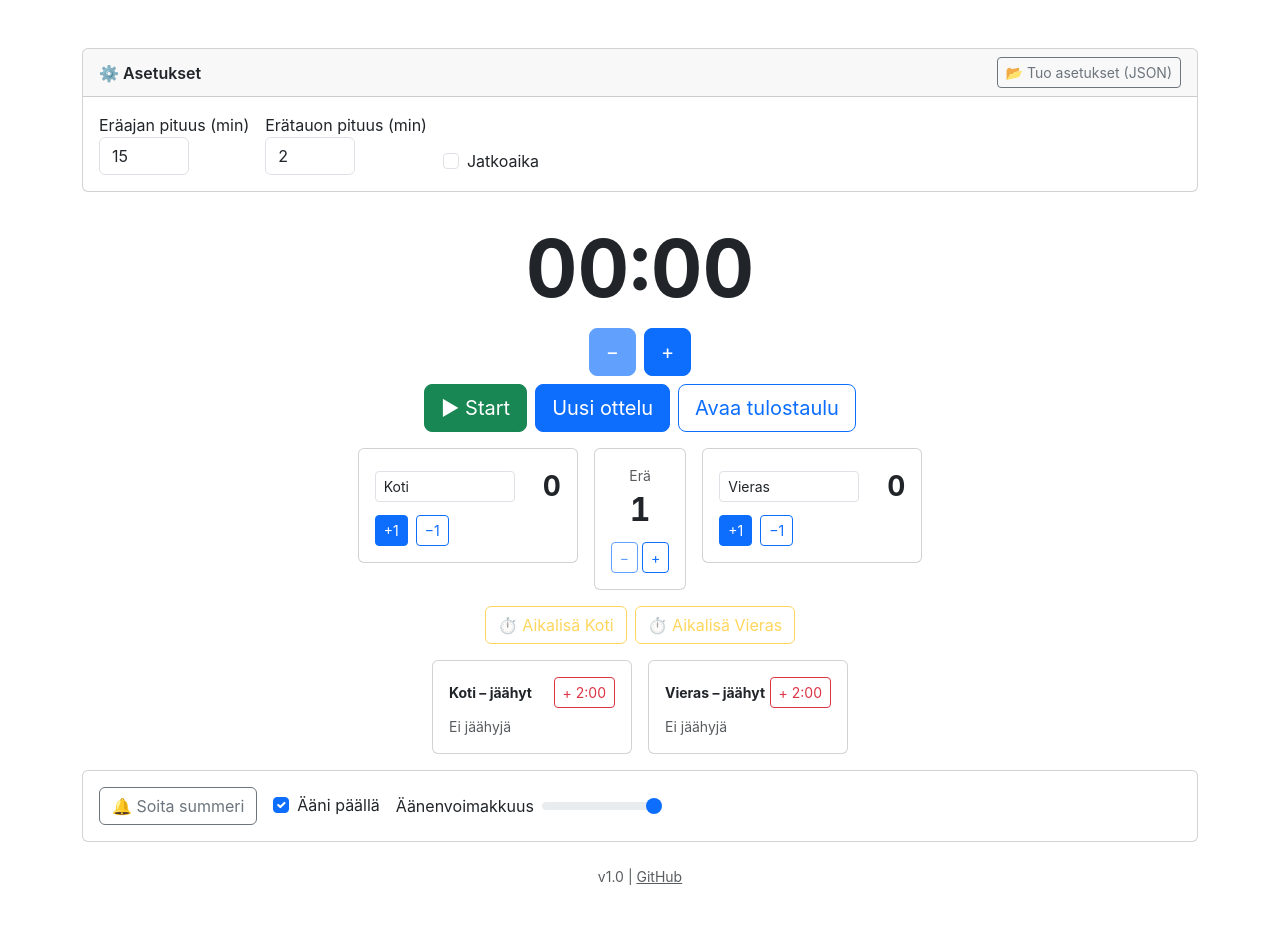
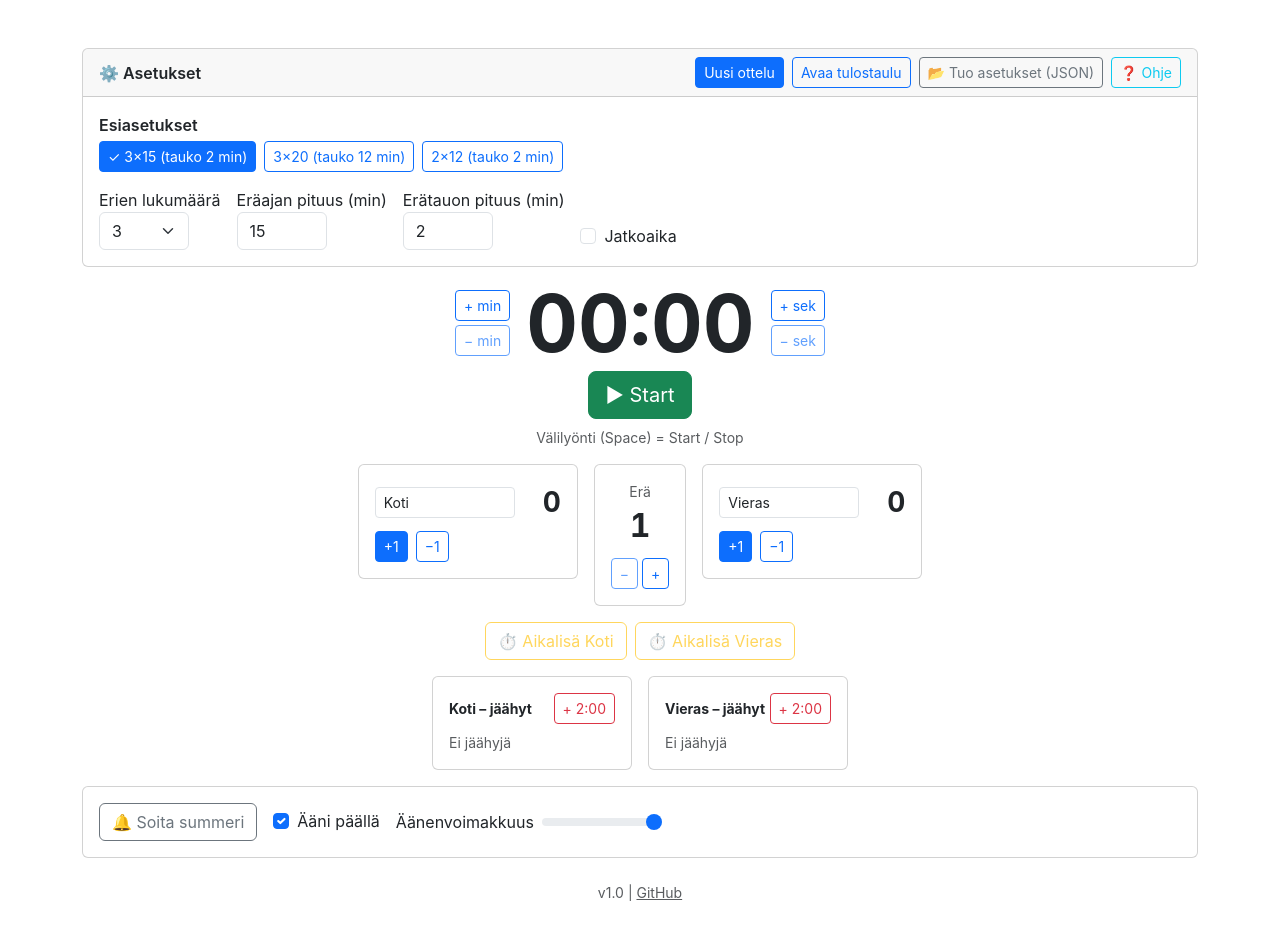
Before and after one commit to ikivela/tulostaulu, a React (Create React App) app: page / in a window 1280 px wide. Shown: the top 940 px of the page. Built offline with nearby package versions, Linux system fonts and the light colour scheme.

Commit message:
Added clock buttons and help dialog

```diff
--- a/src/App.js
+++ b/src/App.js
@@ -18,9 +18,18 @@ const formatMMSS = (totalSeconds) => {
 // ---------- State ----------
 const MAX_SECONDS = 59 * 60 + 59;
 
+const PRESETS = [
+  { label: "3×15 (tauko 2 min)", totalPeriods: 3, periodDuration: 15, breakMinutes: 2 },
+  { label: "3×20 (tauko 12 min)", totalPeriods: 3, periodDuration: 20, breakMinutes: 12 },
+  { label: "2×12 (tauko 2 min)", totalPeriods: 2, periodDuration: 12, breakMinutes: 2 },
+];
+
 const initialState = {
   seconds: 0,
+  activePreset: 0, // indeksi PRESETS-taulukkoon, null = mukautettu
   periodDuration: 15, // oletus 15 min (nyt minuutteina)
+  totalPeriods: 3, // erien lukumäärä (2 tai 3)
+  breakMinutes: 2, // erätauon pituus minuuteissa
   running: false,
   direction: "up", // "up" | "down"
   period: 1, // 1..4
@@ -45,7 +54,8 @@ const initialState = {
 
 function reducer(state, action) {
   // Lasketaan voimassa oleva eräaika: jatkoajalla käytetään overtimeDuration
-  const effectivePeriodDuration = (state.overtime && state.period === 4)
+  const otPeriod = (state.totalPeriods ?? 3) + 1;
+  const effectivePeriodDuration = (state.overtime && state.period === otPeriod)
     ? state.overtimeDuration
     : state.periodDuration;
 
@@ -61,9 +71,37 @@ function reducer(state, action) {
       if (state.timeout && state.timeout.active) return state;
       return { ...state, seconds: Math.max(0, state.seconds - 1), rev: state.rev + 1 };
     }
+    case "SET_SECONDS": {
+      if (state.timeout && state.timeout.active) return state;
+      if (state.running) return state;
+      const periodSeconds = effectivePeriodDuration * 60;
+      const val = clamp(Number(action.value) || 0, 0, periodSeconds);
+      return { ...state, seconds: val, rev: state.rev + 1 };
+    }
     case "SET_PERIOD_DURATION": {
       const duration = Math.max(1, Number(action.duration) || 20);
-      return { ...state, periodDuration: duration };
+      return { ...state, periodDuration: duration, activePreset: null };
+    }
+    case "SET_TOTAL_PERIODS": {
+      const tp = clamp(Number(action.value) || 3, 2, 3);
+      return { ...state, totalPeriods: tp, activePreset: null, rev: state.rev + 1 };
+    }
+    case "SET_BREAK_MINUTES": {
+      const bm = clamp(Number(action.value) || 2, 1, 60);
+      return { ...state, breakMinutes: bm, activePreset: null, rev: state.rev + 1 };
+    }
+    case "SET_ACTIVE_PRESET": {
+      const idx = action.index;
+      const p = PRESETS[idx];
+      if (!p) return state;
+      return {
+        ...state,
+        activePreset: idx,
+        periodDuration: p.periodDuration,
+        totalPeriods: p.totalPeriods,
+        breakMinutes: p.breakMinutes,
+        rev: state.rev + 1,
+      };
     }
     case "TICK": {
       // Tick either main game clock (when running) OR timeout (when active) OR break
@@ -141,7 +179,9 @@ function reducer(state, action) {
         rev: state.rev + 1
       };
     }
-    case "RESET_ALL":
+    case "RESET_ALL": {
+      // Säilytetään aktiivinen esiasetus ja sen asetukset
+      const preset = state.activePreset != null ? PRESETS[state.activePreset] : null;
       return {
         ...state,
         seconds: 0,
@@ -160,8 +200,13 @@ function reducer(state, action) {
         overtime: false,
         overtimeDuration: 5,
         overtimeBreakDuration: 2,
+        activePreset: state.activePreset,
+        periodDuration: preset ? preset.periodDuration : state.periodDuration,
+        totalPeriods: preset ? preset.totalPeriods : state.totalPeriods,
+        breakMinutes: preset ? preset.breakMinutes : state.breakMinutes,
         rev: state.rev + 1,
       };
+    }
 
     case "SET_OVERTIME_ENABLED":
       return { ...state, overtimeEnabled: !!action.value, rev: state.rev + 1 };
@@ -204,9 +249,9 @@ function reducer(state, action) {
     }
 
     case "PERIOD_NEXT": {
-      const maxPeriod = state.overtimeEnabled ? 4 : 3;
+      const maxPeriod = state.overtimeEnabled ? (state.totalPeriods ?? 3) + 1 : (state.totalPeriods ?? 3);
       const next = clamp((state.period ?? 1) + 1, 1, maxPeriod);
-      const isOvertime = state.overtimeEnabled && next === 4;
+      const isOvertime = state.overtimeEnabled && next === maxPeriod;
       return {
         ...state,
         period: next,
@@ -218,7 +263,7 @@ function reducer(state, action) {
       };
     }
     case "PERIOD_PREV": {
-      const maxPeriod = state.overtimeEnabled ? 4 : 3;
+      const maxPeriod = state.overtimeEnabled ? (state.totalPeriods ?? 3) + 1 : (state.totalPeriods ?? 3);
       const prev = clamp((state.period ?? 1) - 1, 1, maxPeriod);
       return {
         ...state,
@@ -419,7 +464,8 @@ function useEndOfTimeSound(state, { enabled = true, onlyOperator = true, src, vo
     if (!shouldPlayHere || !enabled) return;
 
     // Lasketaan voimassa oleva eräaika (jatkoajalla overtimeDuration)
-    const effectiveDuration = (state.overtime && state.period === 4)
+    const otPeriod = (state.totalPeriods ?? 3) + 1;
+    const effectiveDuration = (state.overtime && state.period === otPeriod)
       ? state.overtimeDuration
       : state.periodDuration;
     const periodSeconds = effectiveDuration * 60;
@@ -466,6 +512,7 @@ function OperatorView(props) {
   }, [state.breakActive, state.seconds, soundUrl, volume]);
   const [showNewMatchModal, setShowNewMatchModal] = useState(false);
   const [showTimeoutModal, setShowTimeoutModal] = useState(null); // null tai "home"/"guest"
+  const [showHelpModal, setShowHelpModal] = useState(false);
   const handleNewMatch = () => {
     skipBreakEndSoundRef.current = true;
     setShowNewMatchModal(true);
@@ -473,13 +520,31 @@ function OperatorView(props) {
   const canAddHomePenalty = !state.running && state.penalties.home.length < 2;
   const canAddGuestPenalty = !state.running && state.penalties.guest.length < 2;
 
-  const effectivePeriodDuration = (state.overtime && state.period === 4)
+  const effectivePeriodDuration = (state.overtime && state.period === ((state.totalPeriods ?? 3) + 1))
     ? state.overtimeDuration
     : state.periodDuration;
   const periodSeconds = effectivePeriodDuration * 60;
   const periodFinished = !state.running && !state.breakActive && ((state.direction === "down" && state.seconds === 0) || (state.direction === "up" && state.seconds === periodSeconds));
 
-  const [breakMinutes, setBreakMinutes] = useState(2);
+  // Space-näppäin: käynnistä/pysäytä kello
+  useEffect(() => {
+    const onKeyDown = (e) => {
+      if (e.code !== "Space") return;
+      const tag = e.target.tagName;
+      if (tag === "INPUT" || tag === "TEXTAREA" || tag === "SELECT" || tag === "BUTTON") return;
+      e.preventDefault();
+      if (state.running) {
+        dispatch({ type: "STOP" });
+      } else if (!(state.timeout && state.timeout.active) && !periodFinished) {
+        dispatch({ type: "START" });
+      }
+    };
+    window.addEventListener("keydown", onKeyDown);
+    return () => window.removeEventListener("keydown", onKeyDown);
+  }, [state.running, state.timeout, periodFinished, dispatch]);
+
+  const breakMinutes = state.breakMinutes ?? 2;
+  const setBreakMinutes = (v) => dispatch({ type: "SET_BREAK_MINUTES", value: v });
   const [showBreakModal, setShowBreakModal] = useState(false);
 
   useEffect(() => {
@@ -490,8 +555,8 @@ function OperatorView(props) {
         a.play().catch(() => {});
       } catch {}
       const isTied = state.home === state.guest;
-      const isAfterPeriod3 = state.period === 3;
-      const isOvertime = state.overtime && state.period === 4;
+      const isAfterPeriod3 = state.period === (state.totalPeriods ?? 3);
+      const isOvertime = state.overtime && state.period === ((state.totalPeriods ?? 3) + 1);
       if (isOvertime) {
       } else if (isAfterPeriod3 && state.overtimeEnabled && !isTied) {
       } else if (isAfterPeriod3 && !state.overtimeEnabled) {
@@ -511,12 +576,13 @@ function OperatorView(props) {
       try {
         const settings = JSON.parse(ev.target.result);
         if (settings.periodDuration) dispatch({ type: "SET_PERIOD_DURATION", duration: settings.periodDuration });
-        if (settings.breakMinutes) setBreakMinutes(Math.max(1, Math.min(60, Number(settings.breakMinutes) || 2)));
+        if (settings.breakMinutes) dispatch({ type: "SET_BREAK_MINUTES", value: settings.breakMinutes });
         if (settings.homeName) dispatch({ type: "SET_HOME_NAME", name: settings.homeName });
         if (settings.guestName) dispatch({ type: "SET_GUEST_NAME", name: settings.guestName });
         if (settings.overtimeEnabled !== undefined) dispatch({ type: "SET_OVERTIME_ENABLED", value: !!settings.overtimeEnabled });
         if (settings.overtimeDuration) dispatch({ type: "SET_OVERTIME_DURATION", duration: settings.overtimeDuration });
         if (settings.overtimeBreakDuration) dispatch({ type: "SET_OVERTIME_BREAK_DURATION", duration: settings.overtimeBreakDuration });
+        if (settings.totalPeriods) dispatch({ type: "SET_TOTAL_PERIODS", value: settings.totalPeriods });
       } catch {
         alert("Virheellinen JSON-tiedosto");
       }
@@ -535,15 +601,39 @@ function OperatorView(props) {
       <div className="card mb-3">
         <div className="card-header d-flex justify-content-between align-items-center">
           <span className="fw-semibold">⚙️ Asetukset</span>
-          <div>
+          <div className="d-flex gap-2">
+            <button className="btn btn-sm btn-primary" disabled={state.running} onClick={handleNewMatch}>Uusi ottelu</button>
+            <button className="btn btn-sm btn-outline-primary" disabled={state.running}
+              onClick={() => window.open(`${window.location.pathname}?role=display`, "_blank")}>Avaa tulostaulu</button>
             <input type="file" accept=".json" ref={fileInputRef} onChange={handleImportSettings} className="d-none" />
             <button className="btn btn-sm btn-outline-secondary" onClick={() => fileInputRef.current?.click()}>
               📂 Tuo asetukset (JSON)
             </button>
+            <button className="btn btn-sm btn-outline-info" onClick={() => setShowHelpModal(true)}>❓ Ohje</button>
           </div>
         </div>
         <div className="card-body">
+          <div className="mb-3">
+            <label className="form-label fw-semibold mb-1">Esiasetukset</label>
+            <div className="d-flex flex-wrap gap-2">
+              {PRESETS.map((p, i) => (
+                <button key={i}
+                  className={`btn btn-sm ${state.activePreset === i ? 'btn-primary' : 'btn-outline-primary'}`}
+                  onClick={() => dispatch({ type: "SET_ACTIVE_PRESET", index: i })}>
+                  {state.activePreset === i ? '✓ ' : ''}{p.label}
+                </button>
+              ))}
+            </div>
+          </div>
           <div className="row g-3">
+            <div className="col-auto">
+              <label className="form-label mb-0">Erien lukumäärä</label>
+              <select className="form-select" value={state.totalPeriods ?? 3}
+                onChange={e => dispatch({ type: "SET_TOTAL_PERIODS", value: Number(e.target.value) })} style={{ width: 90 }}>
+                <option value={2}>2</option>
+                <option value={3}>3</option>
+              </select>
+            </div>
             <div className="col-auto">
               <label className="form-label mb-0">Eräajan pituus (min)</label>
               <input type="number" className="form-control" min={1} max={60} value={state.periodDuration}
@@ -581,18 +671,29 @@ function OperatorView(props) {
 
       {/* Kello */}
       <div className="text-center mb-3">
-        <div style={{ fontSize: 80, fontVariantNumeric: "tabular-nums", fontWeight: 700 }}>
-          {formatMMSS((state.timeout && state.timeout.active) ? state.timeout.seconds : state.seconds)}
+        <div className="d-flex justify-content-center align-items-center gap-3 mb-2">
+          {/* Minuuttisäätö vasemmalla */}
+          <div className="d-flex flex-column gap-1">
+            <button className="btn btn-outline-primary btn-sm" disabled={clockDisabled || state.seconds + 60 > periodSeconds}
+              onClick={() => dispatch({ type: "SET_SECONDS", value: state.seconds + 60 })} title="Lisää minuutti">+ min</button>
+            <button className="btn btn-outline-primary btn-sm" disabled={clockDisabled || state.seconds < 60}
+              onClick={() => dispatch({ type: "SET_SECONDS", value: state.seconds - 60 })} title="Vähennä minuutti">− min</button>
+          </div>
+          {/* Kellonaika */}
+          <div style={{ fontSize: 80, fontVariantNumeric: "tabular-nums", fontWeight: 700, lineHeight: 1 }}>
+            {formatMMSS((state.timeout && state.timeout.active) ? state.timeout.seconds : state.seconds)}
+          </div>
+          {/* Sekuntisäätö oikealla */}
+          <div className="d-flex flex-column gap-1">
+            <button className="btn btn-outline-primary btn-sm" disabled={clockDisabled || state.seconds >= periodSeconds}
+              onClick={() => dispatch({ type: "CLOCK_PLUS" })} title="Lisää sekunti">+ sek</button>
+            <button className="btn btn-outline-primary btn-sm" disabled={clockDisabled || state.seconds <= 0}
+              onClick={() => dispatch({ type: "CLOCK_MINUS" })} title="Vähennä sekunti">− sek</button>
+          </div>
         </div>
         {state.breakActive && (
           <div className="text-danger fs-3 fw-bold mb-2">Tauko</div>
         )}
-        <div className="d-flex justify-content-center gap-2 mb-2">
-          <button className="btn btn-primary btn-lg" disabled={clockDisabled || state.seconds <= 0}
-            onClick={() => dispatch({ type: "CLOCK_MINUS" })} title="Vähennä kellosta sekunti">−</button>
-          <button className="btn btn-primary btn-lg" disabled={clockDisabled || state.seconds >= periodSeconds}
-            onClick={() => dispatch({ type: "CLOCK_PLUS" })} title="Lisää kelloon sekunti">+</button>
-        </div>
         <div className="d-flex justify-content-center gap-2">
           {state.running ? (
             <button className="btn btn-danger btn-lg" onClick={() => dispatch({ type: "STOP" })} title="Pysäytä pelikello">
@@ -604,10 +705,8 @@ function OperatorView(props) {
               ▶ Start
             </button>
           )}
-          <button className="btn btn-primary btn-lg" disabled={state.running} onClick={handleNewMatch}>Uusi ottelu</button>
-          <button className="btn btn-outline-primary btn-lg" disabled={state.running}
-            onClick={() => window.open(`${window.location.pathname}?role=display`, "_blank")}>Avaa tulostaulu</button>
         </div>
+        <div className="text-muted small mt-2">Välilyönti (Space) = Start / Stop</div>
       </div>
 
       {/* Pisteet ja erä */}
@@ -620,15 +719,15 @@ function OperatorView(props) {
         <div className="col-auto">
           <div className="card text-center h-100">
             <div className="card-body d-flex flex-column justify-content-center">
-              <div className="text-muted small">{(state.overtime && state.period === 4) ? "" : "Erä"}</div>
+              <div className="text-muted small">{(state.overtime && state.period === ((state.totalPeriods ?? 3) + 1)) ? "" : "Erä"}</div>
               <div className="fs-2 fw-bold" style={{ fontVariantNumeric: "tabular-nums" }}>
-                {(state.overtime && state.period === 4) ? "JA" : (state.period ?? 1)}
+                {(state.overtime && state.period === ((state.totalPeriods ?? 3) + 1)) ? "JA" : (state.period ?? 1)}
               </div>
               <div className="d-flex gap-1 justify-content-center mt-2">
                 <button className="btn btn-sm btn-outline-primary" onClick={() => dispatch({ type: "PERIOD_PREV" })}
                   disabled={(state.period ?? 1) <= 1 || state.running}>−</button>
                 <button className="btn btn-sm btn-outline-primary" onClick={() => dispatch({ type: "PERIOD_NEXT" })}
-                  disabled={(state.period ?? 1) >= (state.overtimeEnabled ? 4 : 3) || state.running}>+</button>
+                  disabled={(state.period ?? 1) >= (state.overtimeEnabled ? (state.totalPeriods ?? 3) + 1 : (state.totalPeriods ?? 3)) || state.running}>+</button>
               </div>
             </div>
           </div>
@@ -702,7 +801,7 @@ function OperatorView(props) {
               <div className="modal-body text-center py-4">
                 {(() => {
                   const isTied = state.home === state.guest;
-                  const isAfterPeriod3 = state.period === 3;
+                  const isAfterPeriod3 = state.period === (state.totalPeriods ?? 3);
                   const showOvertime = state.overtimeEnabled && isAfterPeriod3 && isTied;
                   return showOvertime ? (
                     <>
@@ -764,6 +863,80 @@ function OperatorView(props) {
       <footer className="text-center text-muted small mt-4">
         v{require('../package.json').version} | <a href="https://github.com/ikivela/tulostaulu" target="_blank" rel="noopener noreferrer" className="text-muted">GitHub</a>
       </footer>
+
+      {/* Ohje-modaali */}
+      {showHelpModal && (
+        <div className="modal d-block" style={{ background: "rgba(0,0,0,0.4)" }}>
+          <div className="modal-dialog modal-lg modal-dialog-centered modal-dialog-scrollable">
+            <div className="modal-content">
+              <div className="modal-header">
+                <h5 className="modal-title">Ohje</h5>
+                <button type="button" className="btn-close" onClick={() => setShowHelpModal(false)}></button>
+              </div>
+              <div className="modal-body">
+                <h6>Peruskäyttö</h6>
+                <ol>
+                  <li>Valitse <strong>esiasetus</strong> tai säädä asetukset manuaalisesti (eräaika, erien lukumäärä, tauon pituus).</li>
+                  <li>Paina <strong>Start</strong> tai <strong>välilyöntiä (Space)</strong> käynnistääksesi kellon.</li>
+                  <li>Paina <strong>Stop</strong> tai <strong>välilyöntiä</strong> pysäyttääksesi kellon.</li>
+                  <li>Erän päättyessä sovellus ehdottaa taukoa automaattisesti.</li>
+                  <li>Paina <strong>Avaa tulostaulu</strong> avataksesi yleisönäkymän uuteen välilehteen.</li>
+                </ol>
+
+                <h6>Kellon säätö</h6>
+                <ul>
+                  <li><strong>+ min / − min</strong> – lisää tai vähentää minuutin kellosta</li>
+                  <li><strong>+ sek / − sek</strong> – lisää tai vähentää sekunnin kellosta</li>
+                  <li>Säätö on mahdollista vain kun kello on pysähdyksissä.</li>
+                </ul>
+
+                <h6>Aikalisät ja jäähyt</h6>
+                <ul>
+                  <li>Kumpikin joukkue voi käyttää yhden <strong>aikalisän</strong> (30 s) per erä. Aikalisä voidaan aloittaa vain kun kello on pysähdyksissä.</li>
+                  <li><strong>Jäähyt</strong> (2:00) laskevat alaspäin pelikellon käydessä. Joukkueella voi olla enintään 2 jäähyä samanaikaisesti.</li>
+                </ul>
+
+                <h6>Jatkoaika</h6>
+                <p>Ota käyttöön <strong>Jatkoaika</strong>-valinta asetuksista. Jos tulos on tasan viimeisen erän jälkeen, sovellus ehdottaa jatkoaikaa.</p>
+
+                <h6>JSON-asetusten tuonti</h6>
+                <p>Voit tuoda asetukset JSON-tiedostosta painamalla <strong>📂 Tuo asetukset (JSON)</strong>. Esimerkki tiedoston sisällöstä:</p>
+                <pre className="bg-light p-3 rounded" style={{ fontSize: 13 }}>{`{
+  "totalPeriods": 3,
+  "periodDuration": 15,
+  "breakMinutes": 2,
+  "homeName": "Tappara",
+  "guestName": "Ilves",
+  "overtimeEnabled": true,
+  "overtimeDuration": 5,
+  "overtimeBreakDuration": 2
+}`}</pre>
+                <table className="table table-sm table-bordered mt-2" style={{ fontSize: 13 }}>
+                  <thead><tr><th>Kenttä</th><th>Kuvaus</th><th>Oletus</th></tr></thead>
+                  <tbody>
+                    <tr><td><code>totalPeriods</code></td><td>Erien lukumäärä (2 tai 3)</td><td>3</td></tr>
+                    <tr><td><code>periodDuration</code></td><td>Eräajan pituus minuuteissa</td><td>15</td></tr>
+                    <tr><td><code>breakMinutes</code></td><td>Erätauon pituus minuuteissa</td><td>2</td></tr>
+                    <tr><td><code>homeName</code></td><td>Kotijoukkueen nimi (max 24 merkkiä)</td><td>Koti</td></tr>
+                    <tr><td><code>guestName</code></td><td>Vierasjoukkueen nimi (max 24 merkkiä)</td><td>Vieras</td></tr>
+                    <tr><td><code>overtimeEnabled</code></td><td>Jatkoaika käytössä (true/false)</td><td>false</td></tr>
+                    <tr><td><code>overtimeDuration</code></td><td>Jatkoajan pituus minuuteissa</td><td>5</td></tr>
+                    <tr><td><code>overtimeBreakDuration</code></td><td>Jatkoajan tauon pituus minuuteissa</td><td>2</td></tr>
+                  </tbody>
+                </table>
+
+                <h6>Näppäinoikotiet</h6>
+                <ul>
+                  <li><kbd>Välilyönti</kbd> – Käynnistä / pysäytä kello</li>
+                </ul>
+              </div>
+              <div className="modal-footer">
+                <button className="btn btn-secondary" onClick={() => setShowHelpModal(false)}>Sulje</button>
+              </div>
+            </div>
+          </div>
+        </div>
+      )}
     </div>
   );
 }
@@ -867,7 +1040,7 @@ function DisplayView({ state, soundUrl, volume }) {
         </div>
         {/* Keskellä erä */}
         <div style={{ display: "flex", alignItems: "center", alignSelf: "center", fontSize: "4vw", letterSpacing: 1, padding: "0 2vw" }}>
-          {(state.overtime && state.period === 4) ? "JA" : `ERÄ ${state.period ?? 1}`}
+          {(state.overtime && state.period === ((state.totalPeriods ?? 3) + 1)) ? "JA" : `ERÄ ${state.period ?? 1}`}
         </div>
         {/* VIERAS: pisteet + jäähyt */}
         <div style={{ display: "flex", flexDirection: "column", alignItems: "center" }}>
```
